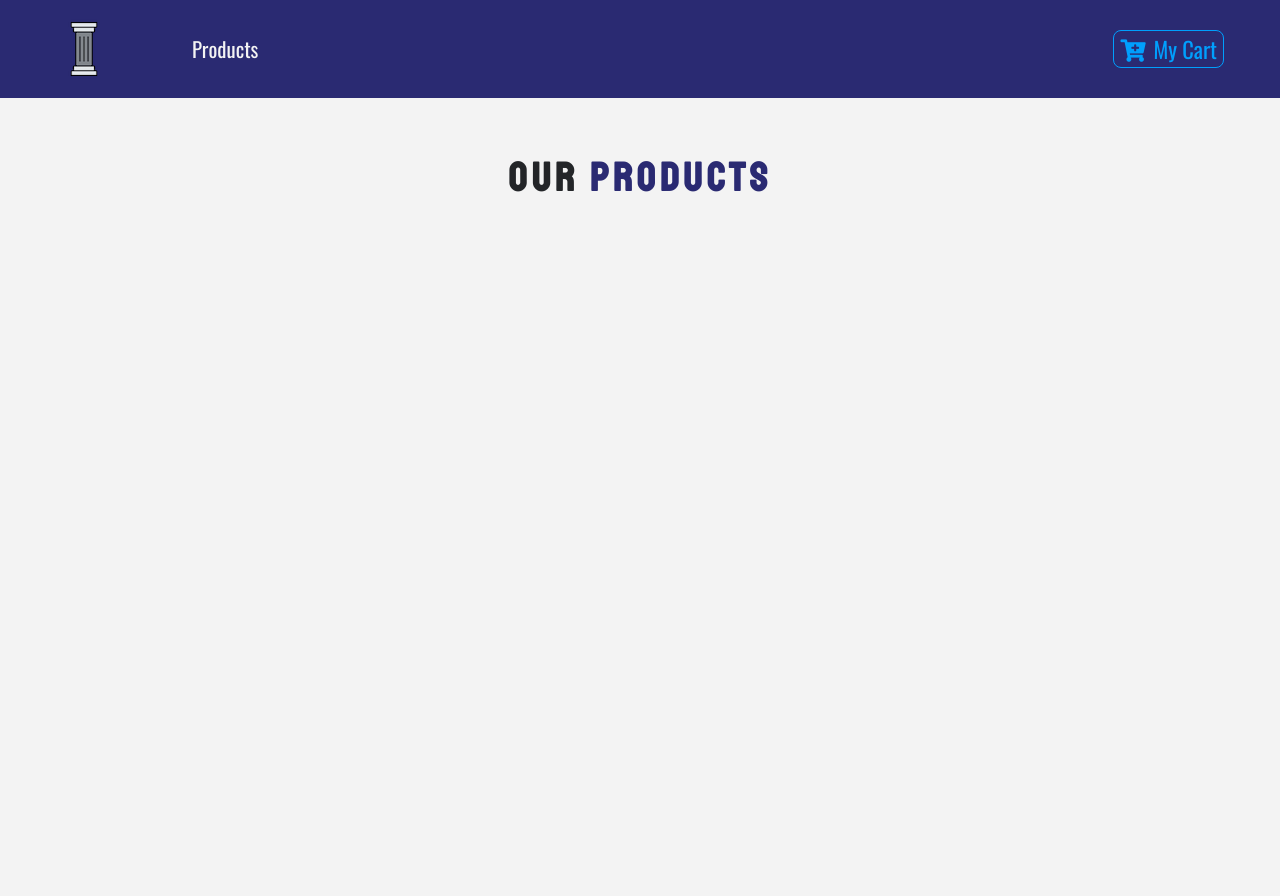
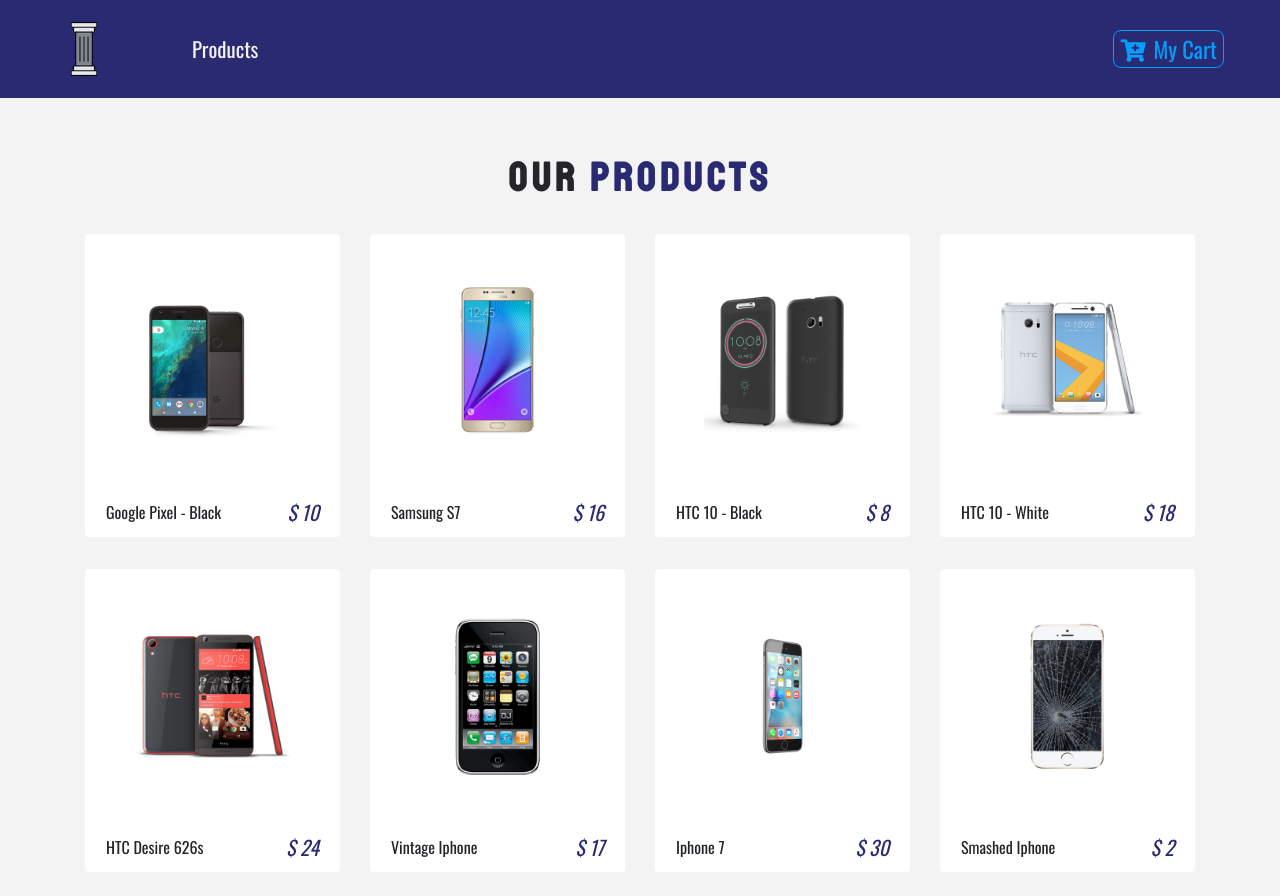
Before and after one commit to MarcusCole518/HPillar-Store, a React (Create React App) app: page / in a window 1280 px wide. Shown: the top 896 px of the page. Before the commit the page ends 800 px from the top, so only its background shows below. Built offline with nearby package versions, Linux system fonts and the light colour scheme.

Commit message:
added some button functionality

```diff
--- a/src/components/Product.js
+++ b/src/components/Product.js
@@ -1,11 +1,89 @@
 import React, { Component } from 'react'
+import styled from 'styled-components';
+import {Link} from 'react-router-dom';
+import {ProductConsumer} from '../context';
 
 export default class Product extends Component {
   render() {
+    const {id, title, img, price, inCart} = this.props.product;
     return (
-      <div>
-        <h3>Hello from Product</h3>
-      </div>
+      <ProductWrapper className="col-9 mx-auto col-md-6 col-lg-3 my-3">
+        <div className="card">
+          <div className="img-container p-5" onClick={() => console.log("Thanks!")}>
+            <Link to="/details">
+              <img src={img} alt="product" className="card-img-top"/>
+            </Link>
+
+            <button className="cart-btn" disabled={inCart?true:false} onClick={() => {
+              console.log('added to the cart');}}>
+              {inCart?(<p className="text-capitalize mb-0" disabled>in cart</p>):(<i className="fas fa-cart-plus"/>)}
+            </button>
+          </div>
+
+          {/* {card footer} */}
+        <div className="card-footer d-flex justify-content-between">
+          <p className="align-self-center mb-0">
+              {title}
+          </p>
+          <h5 className="text-blue font-italic mb-0">
+          <span className="mr-1">$</span>
+          {price}
+          </h5>
+        </div>
+        </div>
+      </ProductWrapper>
     )
   }
 }
+
+const ProductWrapper = styled.div`
+.card{
+  border-color: transparent;
+  transition:all 1s linear;
+}
+
+.card-footer{
+  background: transparent;
+  border-top: transparent;
+  transition:all 1s linear;
+}
+&:hover{
+  .card{
+    border: 0.04rem solid rgba(0,0,0,0.2);
+    box-shadow: 2px 2px 5px 0px rgba(0,0,0,0.2 )
+  }
+  .card-footer{
+    background: rgba(247,247,247);
+  }
+}
+.img-container{
+  position: relative;
+  overflow: hidden;
+}
+.card-img-top{
+  transition: all 1s linear;
+}
+.img-container:hover .card-img-top{
+  transform: scale(1.2);
+}
+.cart-btn {
+  position: absolute;
+  bottom: 0;
+  right: 0;
+  padding: 0.2rem 0.4rem;
+  background: var(--lightBlue);
+  border: none;
+  color: var(--mainWhite);
+  font-size: 1.4rem;
+  border-radius: 0.5rem 0 0 0;
+  transform: translate(100%, 100%);
+  transition: all 1s linear;
+}
+.img-container:hover .cart-btn{
+  transform: translate(0,0);
+}
+.cart-btn:hover{
+  color: var(--mainBlue);
+  cursor: pointer;
+}
+`;
--- a/src/components/ProductList.js
+++ b/src/components/ProductList.js
@@ -1,19 +1,24 @@
 import React, { Component } from 'react';
 import Product from './Product';
 import Title from './Title';
+import {ProductConsumer} from '../context';
 
 export default class ProductList extends Component {
-
-  state={
-    products:[]
-  }
   render() {
     return (
       <React.Fragment>
         <div className="py-5">
           <div className="container">
             <Title name="our " title="products"/>
-            <div className="row"></div>
+            <div className="row">
+              <ProductConsumer>
+                {(value) => {
+                  return value.products.map((product) => {
+                    return <Product key={product.id} product={product}/>
+                  })
+                }}
+              </ProductConsumer>
+            </div>
           </div>
         </div>
       </React.Fragment>
--- /dev/null
+++ b/src/context.js
@@ -0,0 +1,35 @@
+import React, { Component } from 'react';
+import {storeProducts, detailProduct} from './data';
+
+const ProductContext = React.createContext();
+//Provider
+//Consumer
+
+ class ProductProvider extends Component {
+     state = {
+         products: storeProducts,
+         detailProduct: detailProduct
+     }
+     handleDetail = () => {
+         console.log("hello from detail");
+     }
+
+     addToCart = () => {
+        console.log("hello from add to cart");
+    }
+  render() {
+    return (
+      <ProductContext.Provider value={{
+          ...this.state,
+          handleDetail: this.handleDetail,
+          addToCart: this.addToCart
+      }}>
+        {this.props.children}
+      </ProductContext.Provider>
+    )
+  }
+}
+
+const ProductConsumer = ProductContext.Consumer;
+
+export {ProductProvider, ProductConsumer};
--- a/src/data.js
+++ b/src/data.js
@@ -1,8 +1,3 @@
-/*
-https://www.iconfinder.com/icons/1243689/call_phone_icon
-Creative Commons (Attribution 3.0 Unported);
-https://www.iconfinder.com/Makoto_msk */
-
 export const storeProducts = [
   {
     id: 1,
--- a/src/index.js
+++ b/src/index.js
@@ -3,12 +3,16 @@
 import './index.css';
 import App from './App';
 import {BrowserRouter as Router} from 'react-router-dom';
+import {ProductProvider} from './context';
 import * as serviceWorker from './serviceWorker';
 
 ReactDOM.render(
-    <Router>
-<App />
-</Router>, document.getElementById('root'));
+    <ProductProvider>
+        <Router>
+            <App />
+        </Router>
+    </ProductProvider>
+, document.getElementById('root'));
 
 // If you want your app to work offline and load faster, you can change
 // unregister() to register() below. Note this comes with some pitfalls.
```
